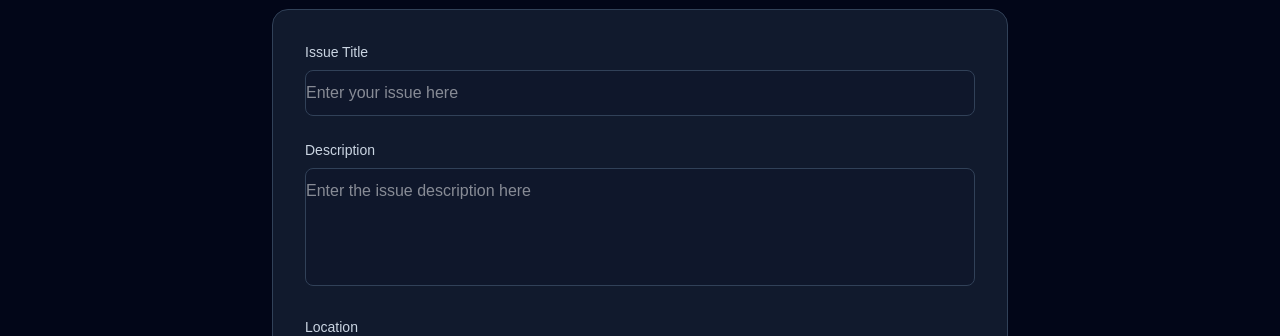
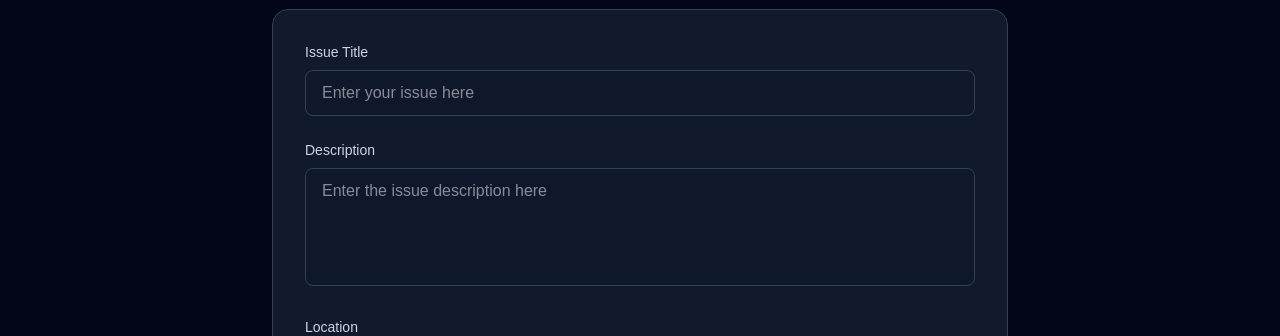
Before and after one commit to KrishnaPrasad-dev/Civico, a Next.js app: page /raise-issue in a window 1280 px wide. Shown: the part 220-556 px from the top of the page. Built offline with nearby package versions, Linux system fonts and the light colour scheme.

Commit message:
Padding changes

```diff
--- a/app/raise-issue/page.tsx
+++ b/app/raise-issue/page.tsx
@@ -128,7 +128,7 @@ export default function RaiseIssuePage() {
                 required
                 value={form.title}
                 onChange={handleChange}
-                className="w-full pr-4 py-2.5 rounded-lg bg-slate-900 border border-slate-700 text-white focus:ring-2 focus:ring-indigo-600"
+                className="w-full pr-4 px-4 py-2.5 rounded-lg bg-slate-900 border border-slate-700 text-white focus:ring-2 focus:ring-indigo-600"
               />
             </div>
           </div>
@@ -147,7 +147,7 @@ export default function RaiseIssuePage() {
                 placeholder="Enter the issue description here"
                 value={form.description}
                 onChange={handleChange}
-                className="w-full  pr-4 py-2.5 rounded-lg bg-slate-900 border border-slate-700 text-white focus:ring-2 focus:ring-indigo-600 resize-none"
+                className="w-full  pr-4 px-4 py-2.5 rounded-lg bg-slate-900 border border-slate-700 text-white focus:ring-2 focus:ring-indigo-600 resize-none"
               />
             </div>
           </div>
```
